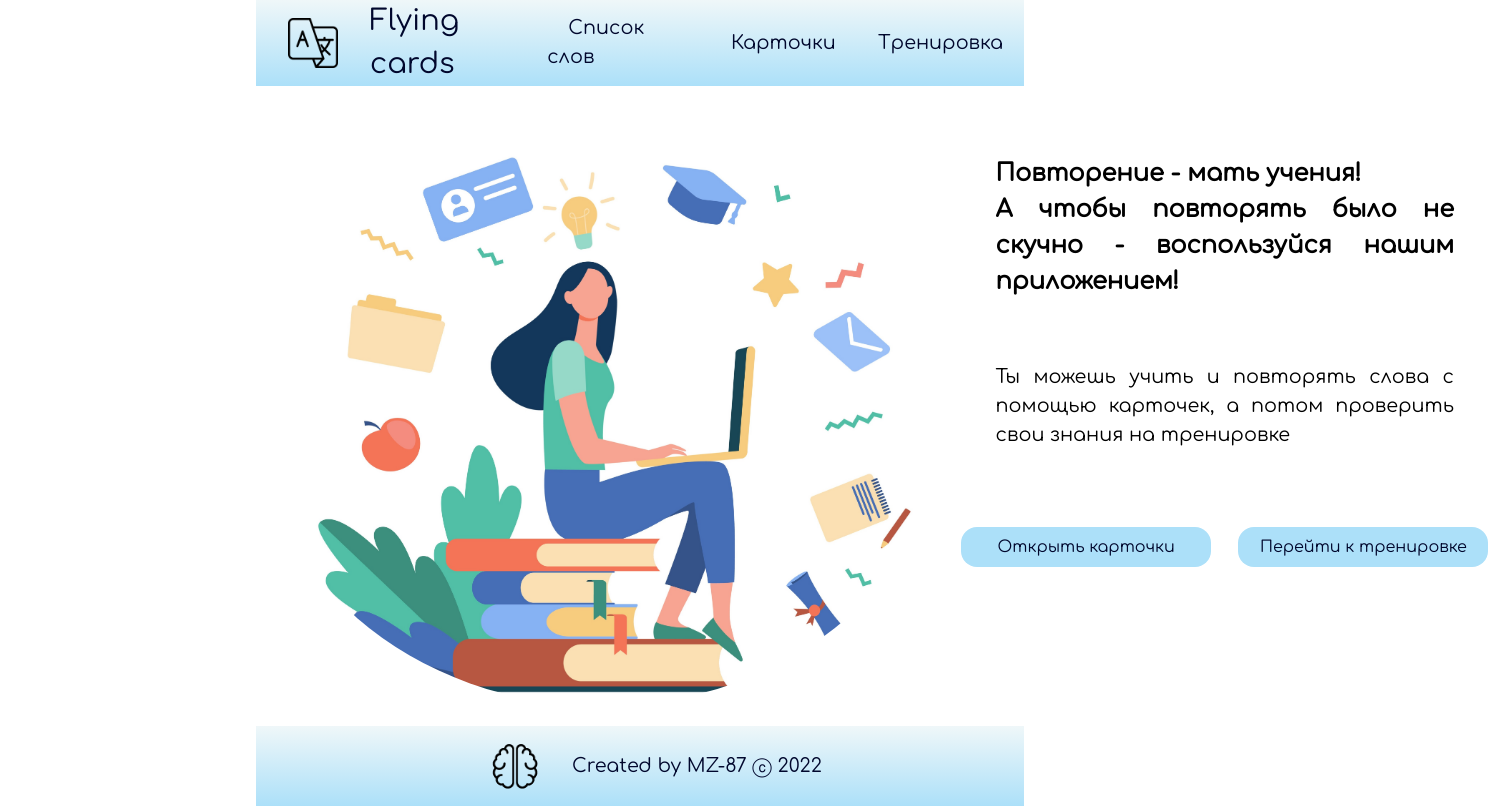
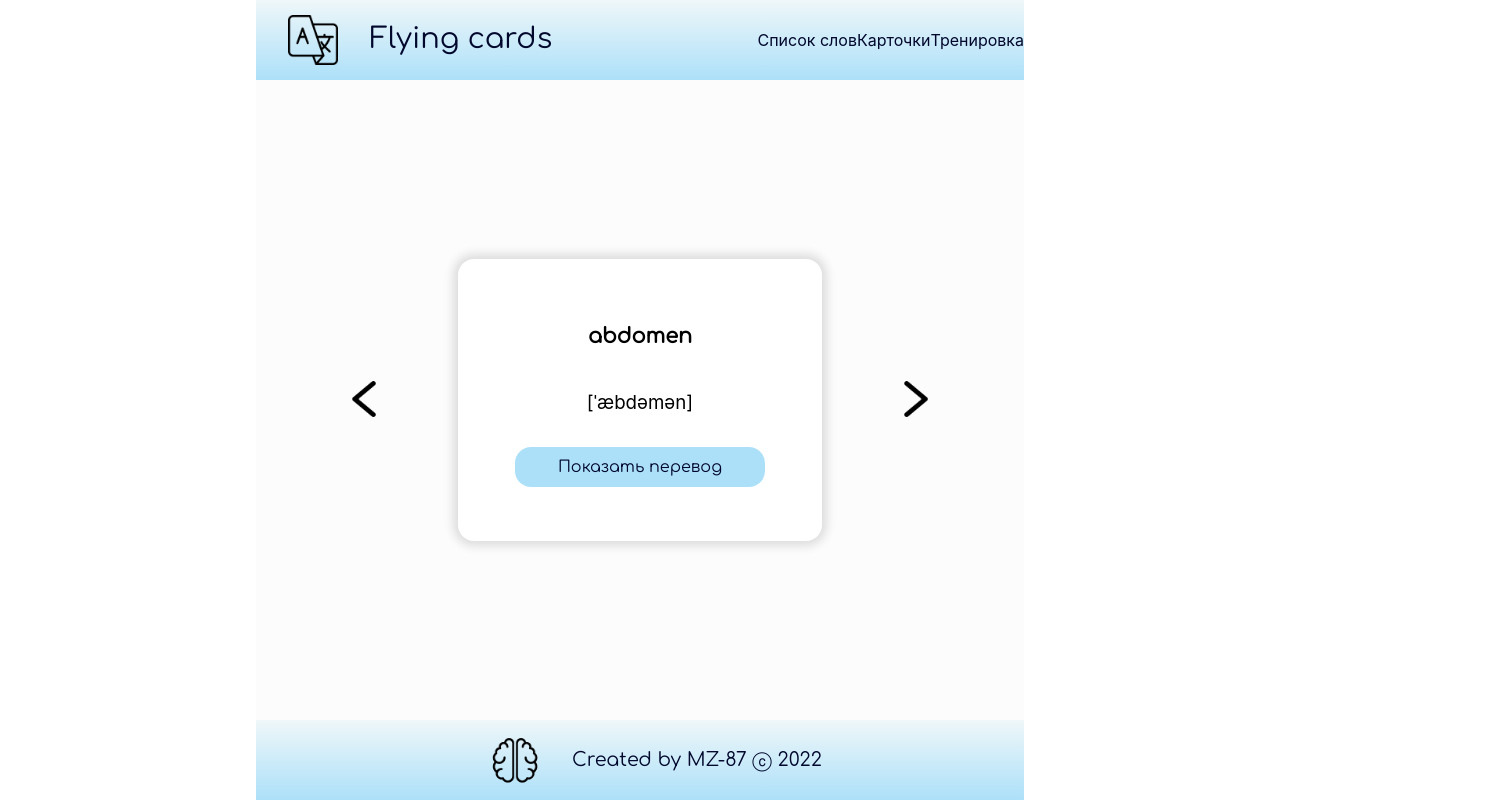
Before and after one commit to MZ-87/w26_react_flashcard_app, a React (Create React App) app: page / in a window 1280 px wide. Shown: the whole page, 1502 px wide, since content can reach past the window. Built offline with nearby package versions, Linux system fonts and the light colour scheme.

Commit message:
update readme.md

```diff
--- a/src/components/App/App.jsx
+++ b/src/components/App/App.jsx
@@ -1,9 +1,12 @@
 import React from 'react'
 import Header from '../Header/Header'
 import Footer from '../Footer/Footer'
+// import Banner from '../Banner/Banner'
 // import Error from '../Error/Error'
-// import Wordcard from '../Wordcard/Wordcard'
-import Banner from '../Banner/Banner'
+import Wordcard from '../Wordcard/Wordcard'
+// import ListHeader from '../ListHeader/ListHeader'
+// import Wordlist from '../Wordlist/Wordlist'
+// import Button from '../Button/Button'
 // import words from '../data/words.json'
 import style from './app.module.scss'
 
@@ -11,7 +14,14 @@ function App() {
   return (
     <div className={style.App}>
       <Header />
-      <Banner />
+      {/* <Banner /> */}
+      {/* <Error /> */}
+      {/* <ListHeader />
+      <Button text={'Добавить слово'} />
+      {words.map((word) => {
+        return <Wordlist key={word.id} word={word.word} translate={word.translate} transcription={word.transcription} tag={word.tag} />
+      })} */}
+      <Wordcard word={'abdomen'} transcription={'[ˈæbdəmən]'} translate={'живот'} />
       <Footer />
     </div>
   );
--- a/src/components/Header/Header.jsx
+++ b/src/components/Header/Header.jsx
@@ -9,13 +9,13 @@ export default function Header() {
                 <div className={style.title}>Flying cards</div>
             </div>
             <div className={style.nav}>
-                {/* <div>Список слов</div>
+                <div>Список слов</div>
                 <div>Карточки</div>
-                <div>Тренировка</div> */}
+                <div>Тренировка</div>
 
-                <div><a href='#'>Список слов</a></div>
+                {/* <div><a href='#'>Список слов</a></div>
                 <div><a href='#'>Карточки</a></div>
-                <div><a href='#'>Тренировка</a></div>
+                <div><a href='#'>Тренировка</a></div> */}
             </div>
         </div>
     )
```
Also changed, not shown: 1 other file (tests, documents, lock files or other folders).
